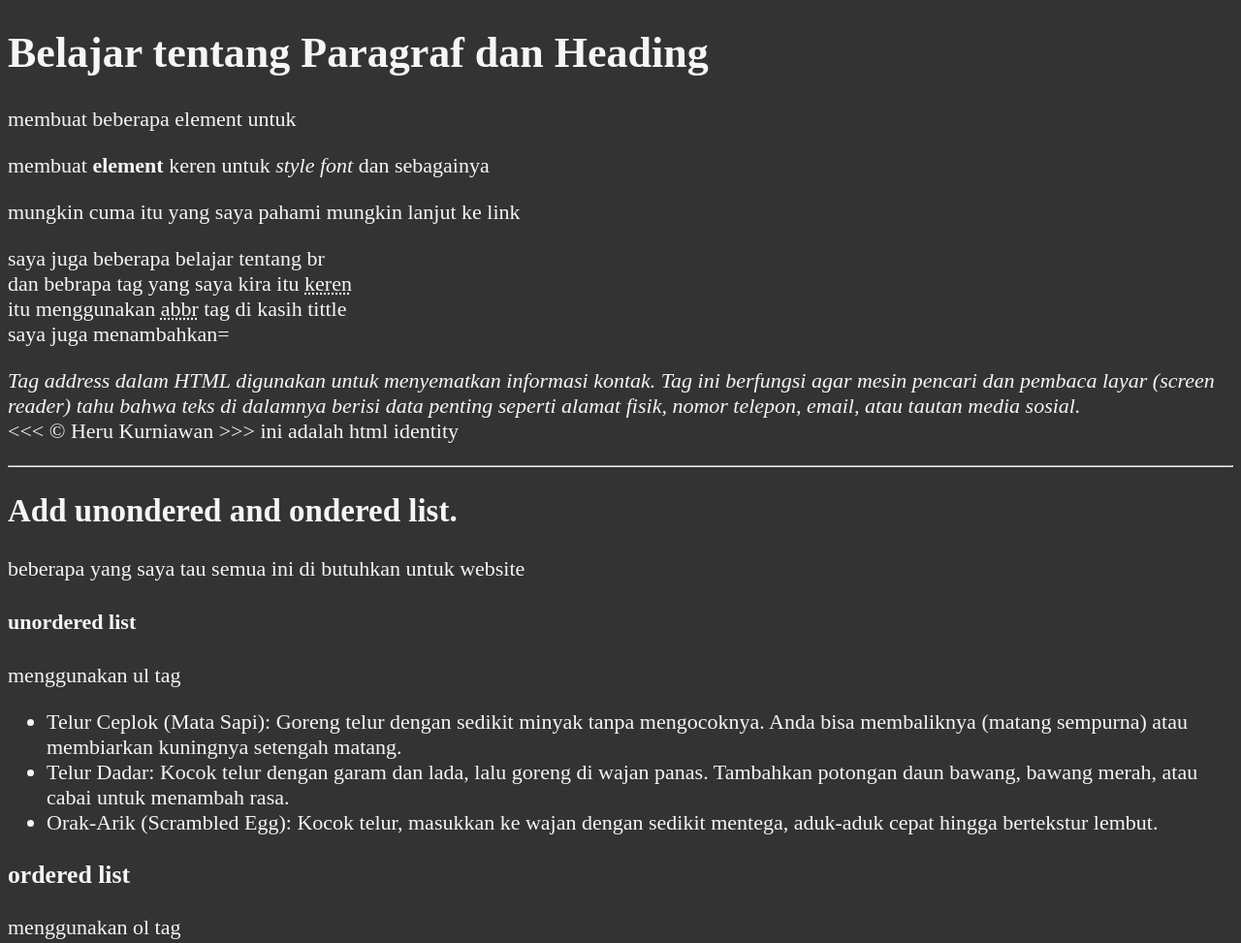
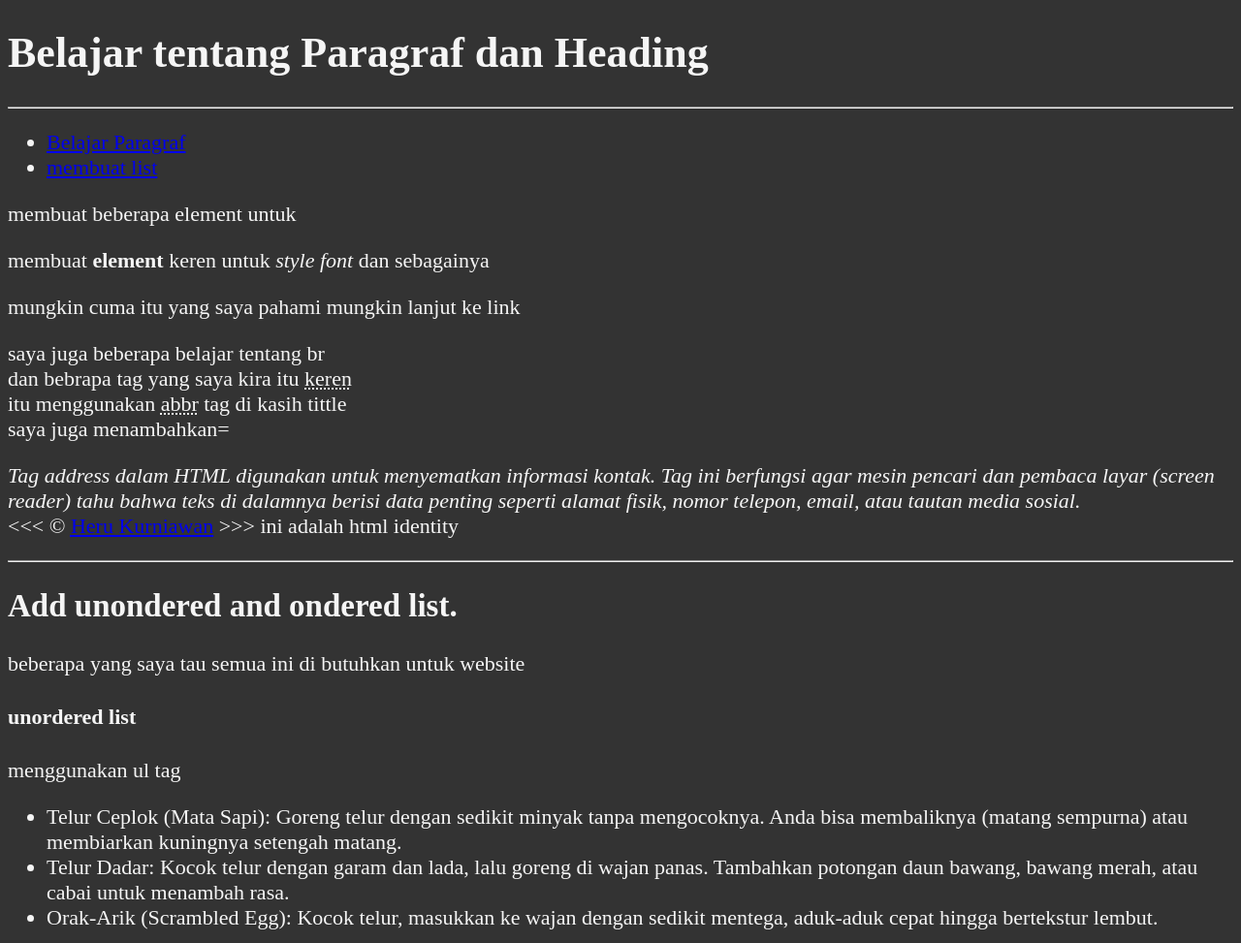
Before and after one commit to herukurniawan17/html_full_cources_freecodecamp, a plain HTML site: page index.html in a window 1280 px wide. Shown: the top 973 px of the page at 97% size. Drawn offline with Linux system fonts and the light colour scheme.

Commit message:
add section tag and know abou id artibute

```diff
--- a/index.html
+++ b/index.html
@@ -16,19 +16,39 @@
 
 <body>
    <h1>Belajar tentang Paragraf dan Heading</h1>
+
+    <hr>
+
+    <nav>
+      <ul>
+         <li>
+            <a href="#Paragraf">Belajar Paragraf</a>
+         </li>
+         <li>
+            <a href="#list">membuat list</a>
+         </li>
+      </ul>
+    </nav>
+
+   <section id="Paragraf">
+
    <p>membuat beberapa element untuk </p>
    <p>membuat <strong>element</strong> keren untuk <i>style font</i> dan sebagainya</p>
    <p>mungkin cuma itu yang saya pahami mungkin lanjut ke link </p>
    <p>saya juga beberapa belajar tentang br <br>
-   dan bebrapa tag yang saya kira itu <abbr title="keren itu gw">keren</abbr> <br>
-   itu menggunakan <abbr title="abbr tag">abbr</abbr> tag di kasih tittle <br>saya juga menambahkan= <address>Tag address dalam HTML digunakan untuk menyematkan informasi kontak. Tag ini berfungsi agar mesin pencari dan pembaca layar (screen reader) tahu bahwa teks di dalamnya berisi data penting seperti alamat fisik, nomor telepon, email, atau tautan media sosial.</address>
-   &lt;&lt;&lt; &copy; Heru Kurniawan &gt;&gt;&gt;
-  ini adalah html identity
-</p>
+    dan bebrapa tag yang saya kira itu <abbr title="keren itu gw">keren</abbr> <br>
+    itu menggunakan <abbr title="abbr tag">abbr</abbr> tag di kasih tittle <br>saya juga menambahkan= <address>Tag address dalam HTML digunakan untuk menyematkan informasi kontak. Tag ini berfungsi agar mesin pencari dan pembaca layar (screen reader) tahu bahwa teks di dalamnya      berisi data penting seperti alamat fisik, nomor telepon, email, atau tautan media sosial.</address>
+    &lt;&lt;&lt; &copy;
+    <a href="about.html"><abbr title="tentang saya">Heru Kurniawan</abbr></a>
+    &gt;&gt;&gt;
+    ini adalah html identity
+   </p>
+   </section>
+
    <hr>
 
    <!-- add list tag -->
-
+<section id="list">
    <h2>Add unondered and ondered list.</h2>
    <p>beberapa yang saya tau semua ini di butuhkan untuk website</p>
    <h4>unordered list</h4>
@@ -38,6 +58,7 @@
     <li>Telur Dadar: Kocok telur dengan garam dan lada, lalu goreng di wajan panas. Tambahkan potongan daun bawang, bawang merah, atau cabai untuk menambah rasa.</li>
     <li>Orak-Arik (Scrambled Egg): Kocok telur, masukkan ke wajan dengan sedikit mentega, aduk-aduk cepat hingga bertekstur lembut.</li>
    </ul>
+</section>
 
    <h3>ordered list</h3>
    <p>menggunakan ol tag</p>
@@ -73,5 +94,6 @@
 
 <a href="https://github.com/herukurniawan17" target="_blank" rel="noopener">ini link github menggunakan tab baru</a>
 <p>ini hal yang saya sudah paham </p>
+
 </body>
 </html>
```
Also changed, not shown: about.html (added, +26 -0 lines).
